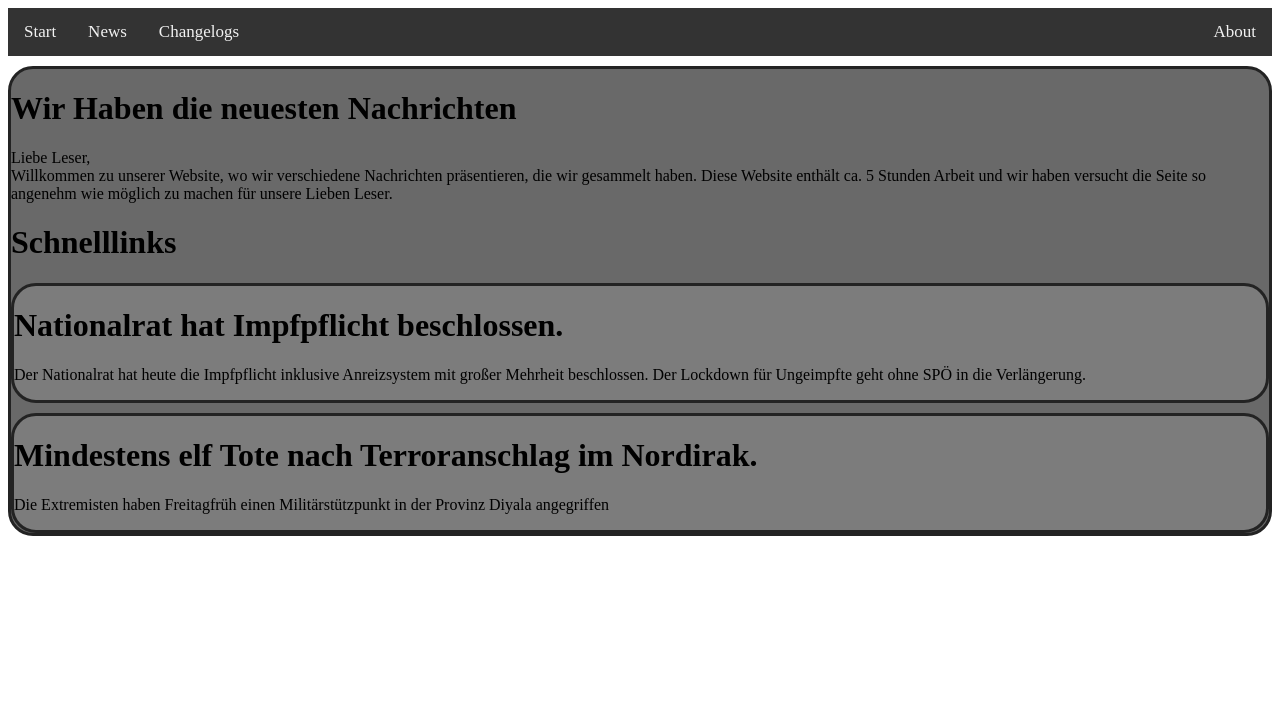
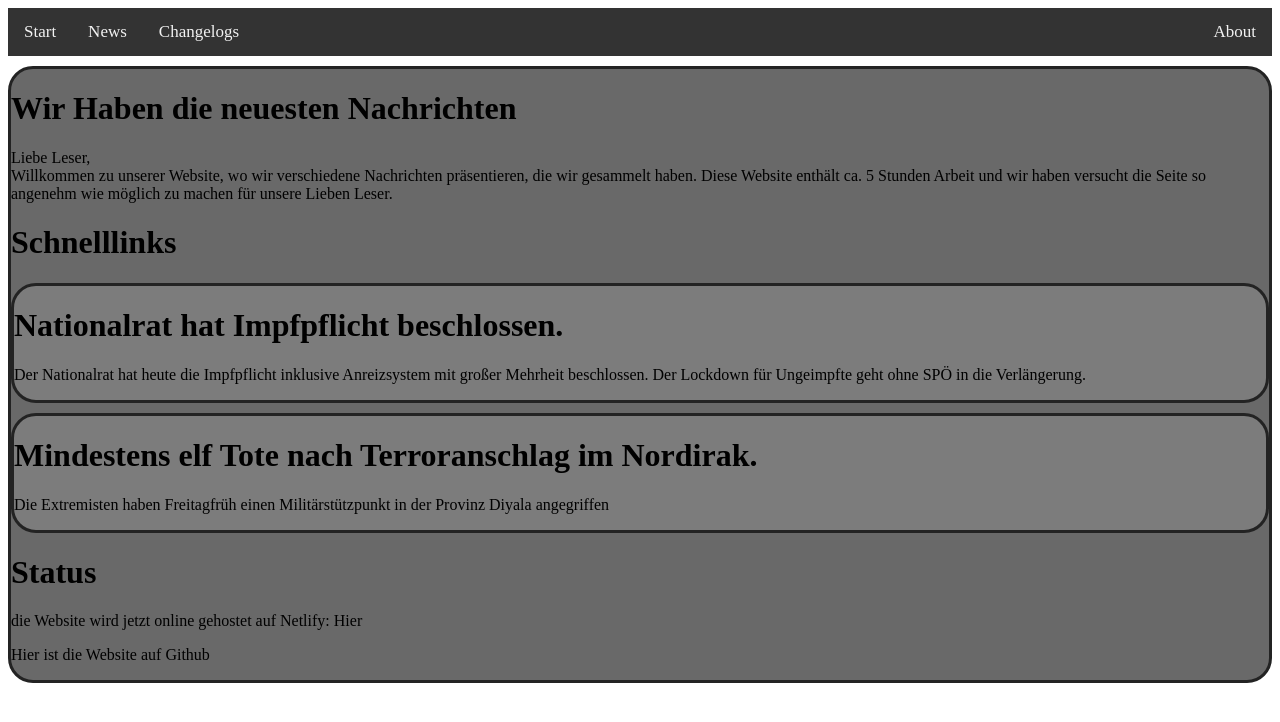
Before and after one commit to TimTom2016/Projekt-Html, a plain HTML site: page index.html in a window 1280 px wide. Drawn offline with Linux system fonts and the light colour scheme.

Commit message:
Fixed Status

```diff
--- a/index.html
+++ b/index.html
@@ -30,6 +30,11 @@
             <h1><a href="News/Articles/Elt-Tote-Nordirak.html" class="Headline">Mindestens elf Tote nach Terroranschlag im Nordirak.</a></h1>
             <p>Die Extremisten haben Freitagfrüh einen Militärstützpunkt in der Provinz Diyala angegriffen</p>
         </div>
+        <div>
+            <h1>Status</h1>
+            <p>die Website wird jetzt online gehostet auf Netlify: <a href="https://ht-1chel.netlify.app/index.html" class="Headline">Hier</a></p>
+            <p><a href="https://github.com/TimTom2016/Projekt-Html" class="Headline">Hier ist die Website auf Github</a></p>
+        </div>
     </div>
 </body>
 
```
Also changed, not shown: News/Start.html (+0 -5 lines).
